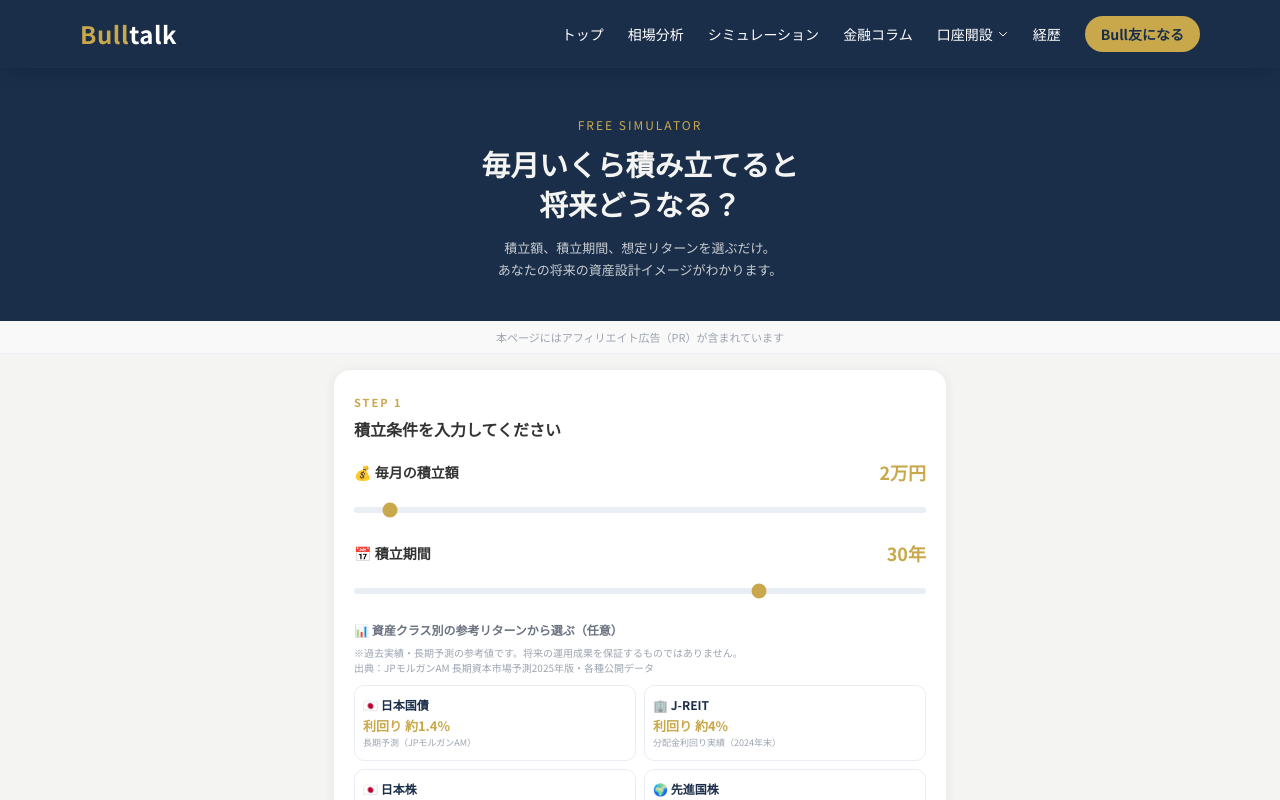
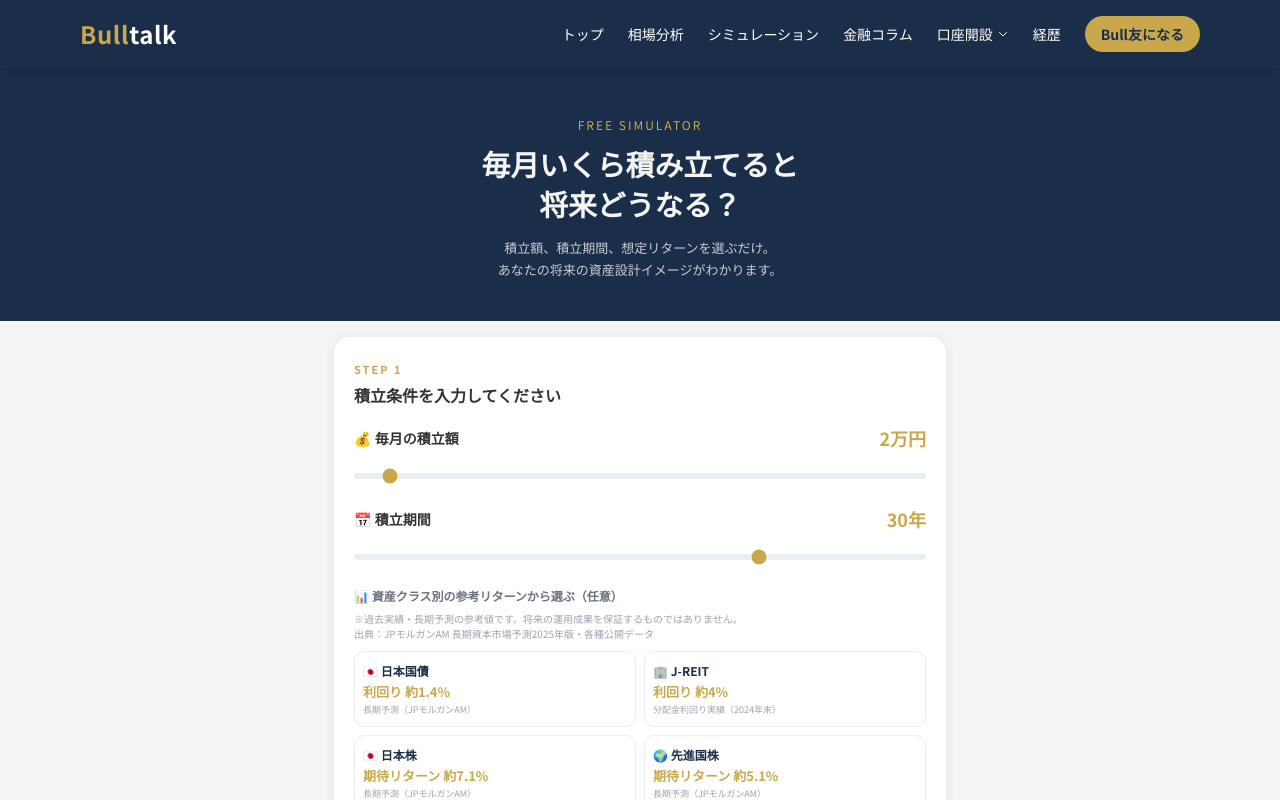
Before and after one commit to tanima3232-eng/bulltalk, a Next.js app: page /simulation in a window 1280 px wide. Shown: the top 800 px of the page. Built offline with nearby package versions, Linux system fonts and the light colour scheme.

Commit message:
fix: シミュレーションページの不要なPR表示を削除

```diff
--- a/app/simulation/page.tsx
+++ b/app/simulation/page.tsx
@@ -163,9 +163,7 @@ export default function SimulationPage() {
           <h1 style={{ fontSize:"clamp(1.4rem,5vw,1.8rem)", fontWeight:800, lineHeight:1.4, marginBottom:"12px" }}>毎月いくら積み立てると<br />将来どうなる？</h1>
           <p style={{ fontSize:"13px", opacity:0.8, lineHeight:1.7 }}>積立額、積立期間、想定リターンを選ぶだけ。<br />あなたの将来の資産設計イメージがわかります。</p>
         </section>
-        <div style={{ background:"#f9f9f9", borderBottom:"1px solid #E8EEF4", padding:"8px", textAlign:"center" }}>
-          <p style={{ fontSize:"11px", color:"#9CA3AF" }}>本ページにはアフィリエイト広告（PR）が含まれています</p>
-        </div>
+
 
         <div style={{ maxWidth:"640px", margin:"0 auto" }}>
 
```
